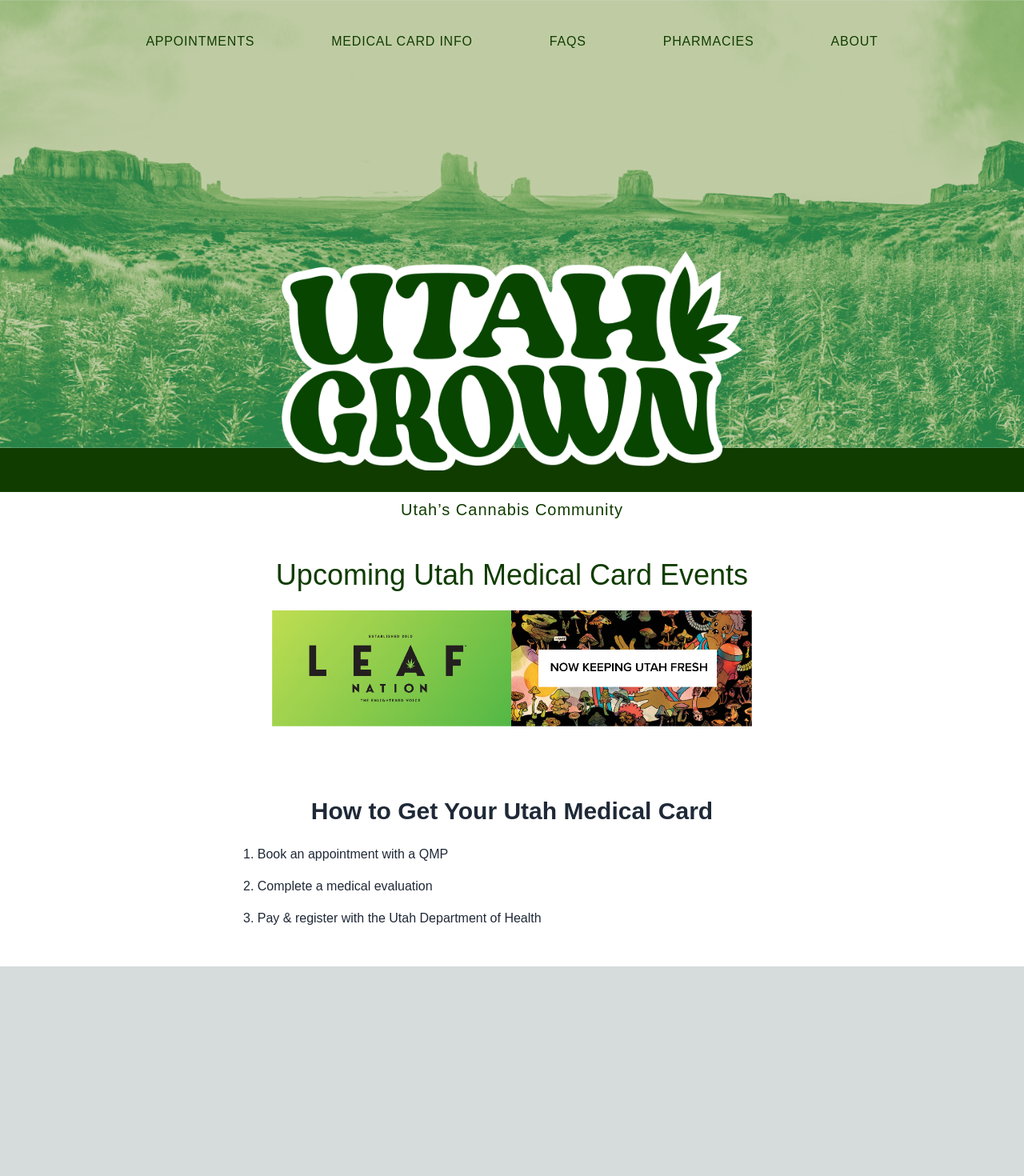
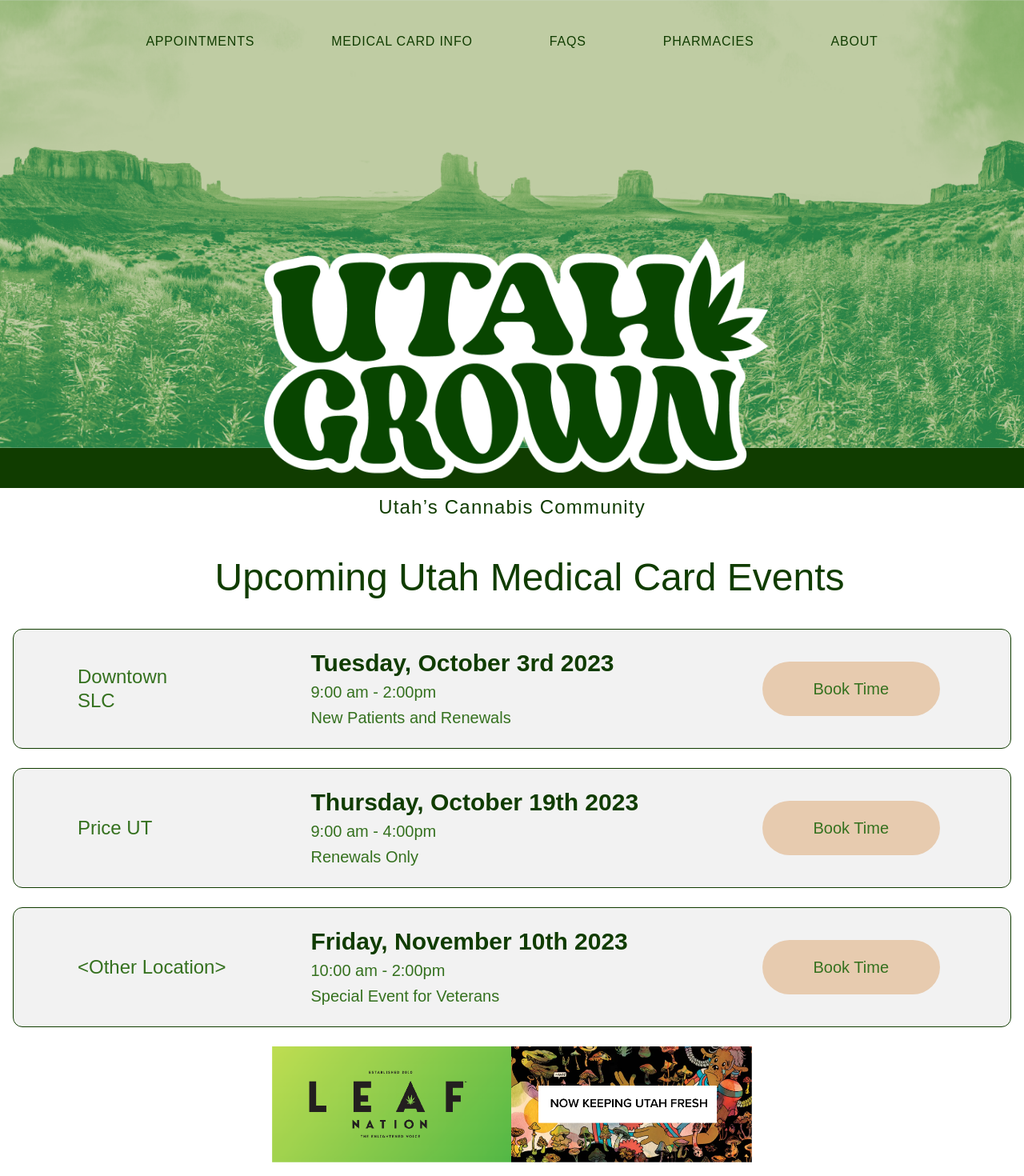
Before and after one commit to u1240256/utah-grown-spa, a Next.js app: page / in a window 1280 px wide. Shown: the top 1470 px of the page at 80% size. Before the commit the page ends 1208 px from the top, so only its background shows below. Built offline with nearby package versions, Linux system fonts and the light colour scheme.

Commit message:
implemented events container

```diff
--- a/app/page.tsx
+++ b/app/page.tsx
@@ -12,7 +12,7 @@ export default function Home() {
           />
 
           <div className="relative z-10 max-w-7xl mx-auto px-8 pt-10 flex justify-center">
-            <nav className="pl-18 flex justify-center space-x-24 text-base text-[#103c00] font-Proxima Nova font-Semibold uppercase tracking-wider">
+            <nav className="pl-18 flex justify-center space-x-24 text-[#103c00] font-Interstate Condensed font-regular uppercase tracking-wider">
               <a href="#">Appointments</a>
               <a href="#">Medical Card Info</a>
               <a href="#">FAQs</a>
@@ -21,29 +21,78 @@ export default function Home() {
             </nav>
           </div>
 
-          <div className="absolute bottom-[-28px] left-1/2 transform -translate-x-[40%] z-20 w-[720px]">
+          <div className="absolute bottom-[-38px] left-1/2 transform -translate-x-[40%] z-20 w-[840px] h-[300px]">
             <Image
               src="/UtahGrownLogoWhiteBorder@2x.png"
               alt="Utah Grown Logo"
-              width={800}
-              height={280}
-              className="w-full h-auto object-contain"
+              fill
+              className="object-contain"
             />
           </div>
         </div>
-        <div className="bg-[#103c00] h-[55px] w-full" />
+        <div className="bg-[#103c00] h-[50px] w-full" />
       </header>
 
       <main className="bg-white text-[#103c00] font-interstate">
         <section className="text-center py-2 px-4">
-          <h2 className="text-xl font-['Interstate Condensed'] font-light px-8 tracking-wider">
+          <h2 className="text-2xl font-['Interstate Condensed'] font-light px--10 tracking-wider">
             Utah’s Cannabis Community
           </h2>
         </section>
         <section className="text-center py-10 px-4">
-          <h1 className="text-4xl font-Semibold font-Proxima Nova">
+          <h1 className="text-5xl font-Semibold font-Proxima Nova pl-11">
             Upcoming Utah Medical Card Events
           </h1>
+          <div className="mt-10 space-y-6 max-w-7xl mx-auto">
+            {[
+              {
+                location: "Downtown\nSLC",
+                date: "Tuesday, October 3rd 2023",
+                time: "9:00 am - 2:00pm",
+                note: "New Patients and Renewals",
+              },
+              {
+                location: "Price UT",
+                date: "Thursday, October 19th 2023",
+                time: "9:00 am - 4:00pm",
+                note: "Renewals Only",
+              },
+              {
+                location: "<Other Location>",
+                date: "Friday, November 10th 2023",
+                time: "10:00 am - 2:00pm",
+                note: "Special Event for Veterans",
+              },
+            ].map(({ location, date, time, note }, i) => (
+              <div
+                key={i}
+                className="flex items-center bg-[#f2f2f2] border border-[#103c00] rounded-xl h-[150px] px-14"
+              >
+                <div className="w-[25%] flex justify-start items-center pl-6">
+                  <p className="text-2xl text-[#35711f] font-proxima leading-tight whitespace-pre-line text-left">
+                    {location}
+                  </p>
+                </div>
+                <div className="w-[50%] flex flex-col justify-center items-start text-left pl-8">
+                  <p className="text-3xl font-extrabold text-[#103c00] font-proxima whitespace-nowrap">
+                    {date}
+                  </p>
+                  <p className="text-xl text-[#35711f] font-proxima mt-1">
+                    {time}
+                  </p>
+                  <p className="text-xl text-[#35711f] font-proxima mt-1">
+                    {note}
+                  </p>
+                </div>
+                <div className="w-[25%] flex justify-end pr-8">
+                  <button className="bg-[#e7cbaf] text-[#35711f] text-xl font-['Interstate Condensed'] font-normal px-16 py-5 rounded-full">
+                    Book Time
+                  </button>
+                </div>
+              </div>
+            ))}
+          </div>
+
           <div className="mt-6 flex justify-center">
             <Image
               src="/MockBannerAd@2x.png"
```
